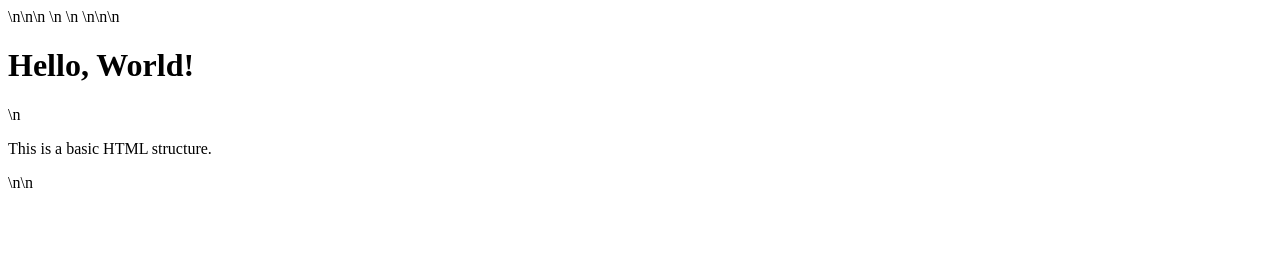
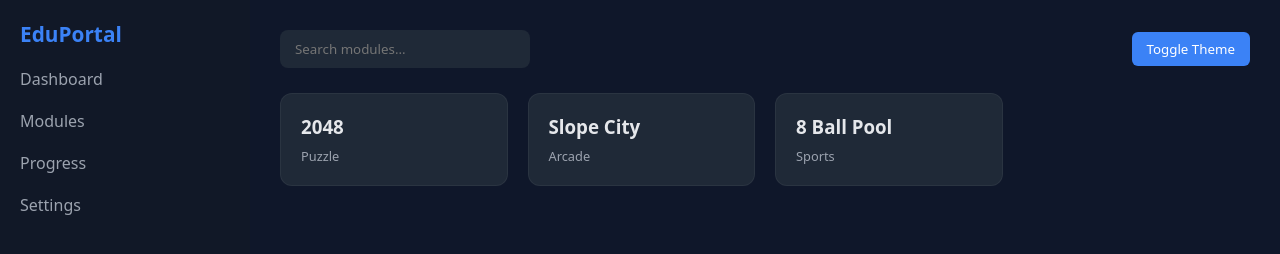
Before and after one commit to Goofyuncldtheone/learning-dashboard, a plain HTML site: page index.html in a window 1280 px wide. Drawn offline with Linux system fonts and the light colour scheme.

Commit message:
Create learning dashboard layout in index.html
Added a learning dashboard layout with sidebar, main content area, and game overlay functionality.

```diff
--- a/index.html
+++ b/index.html
@@ -1 +1,243 @@
-<!DOCTYPE html>\n<html lang="en">\n<head>\n    <meta charset="UTF-8">\n    <meta name="viewport" content="width=device-width, initial-scale=1.0">\n    <title>Document</title>\n</head>\n<body>\n    <h1>Hello, World!</h1>\n    <p>This is a basic HTML structure.</p>\n</body>\n</html>
+<!DOCTYPE html>
+<html lang="en">
+<head>
+<meta charset="UTF-8">
+<meta name="viewport" content="width=device-width, initial-scale=1.0">
+<title>Learning Dashboard</title>
+
+<style>
+:root {
+    --bg: #0f172a;
+    --sidebar: #111827;
+    --card: #1f2937;
+    --accent: #3b82f6;
+    --text: #e5e7eb;
+    --muted: #9ca3af;
+}
+
+body.light {
+    --bg: #f3f4f6;
+    --sidebar: #ffffff;
+    --card: #ffffff;
+    --text: #111827;
+    --muted: #6b7280;
+}
+
+* {
+    box-sizing: border-box;
+    margin: 0;
+    padding: 0;
+    font-family: system-ui, -apple-system, sans-serif;
+}
+
+body {
+    background: var(--bg);
+    color: var(--text);
+    display: flex;
+    height: 100vh;
+    overflow: hidden;
+}
+
+/* Sidebar */
+.sidebar {
+    width: 250px;
+    background: var(--sidebar);
+    padding: 20px;
+    display: flex;
+    flex-direction: column;
+    gap: 20px;
+}
+
+.logo {
+    font-size: 1.3rem;
+    font-weight: bold;
+    color: var(--accent);
+}
+
+.nav-item {
+    color: var(--muted);
+    cursor: pointer;
+    transition: 0.2s;
+}
+
+.nav-item:hover {
+    color: var(--text);
+}
+
+/* Main */
+.main {
+    flex: 1;
+    padding: 30px;
+    overflow-y: auto;
+}
+
+/* Top bar */
+.topbar {
+    display: flex;
+    justify-content: space-between;
+    align-items: center;
+    margin-bottom: 25px;
+}
+
+.search {
+    padding: 10px 15px;
+    border-radius: 8px;
+    border: none;
+    width: 250px;
+    background: var(--card);
+    color: var(--text);
+}
+
+.toggle {
+    cursor: pointer;
+    padding: 8px 15px;
+    background: var(--accent);
+    border-radius: 6px;
+    color: white;
+    border: none;
+}
+
+/* Grid */
+.grid {
+    display: grid;
+    grid-template-columns: repeat(auto-fill, minmax(220px, 1fr));
+    gap: 20px;
+}
+
+.card {
+    background: var(--card);
+    padding: 20px;
+    border-radius: 12px;
+    cursor: pointer;
+    transition: 0.25s ease;
+    border: 1px solid rgba(255,255,255,0.05);
+}
+
+.card:hover {
+    transform: translateY(-6px);
+    box-shadow: 0 10px 20px rgba(0,0,0,0.3);
+}
+
+.card h3 {
+    margin-bottom: 8px;
+}
+
+.category {
+    font-size: 0.8rem;
+    color: var(--muted);
+}
+
+/* Game Overlay */
+.overlay {
+    position: fixed;
+    inset: 0;
+    background: rgba(0,0,0,0.95);
+    display: none;
+    flex-direction: column;
+    z-index: 999;
+}
+
+.overlay-top {
+    padding: 10px;
+    display: flex;
+    justify-content: flex-end;
+}
+
+.close {
+    background: #ef4444;
+    border: none;
+    padding: 8px 15px;
+    border-radius: 6px;
+    color: white;
+    cursor: pointer;
+}
+
+iframe {
+    flex: 1;
+    border: none;
+}
+</style>
+</head>
+
+<body>
+
+<div class="sidebar">
+    <div class="logo">EduPortal</div>
+    <div class="nav-item">Dashboard</div>
+    <div class="nav-item">Modules</div>
+    <div class="nav-item">Progress</div>
+    <div class="nav-item">Settings</div>
+</div>
+
+<div class="main">
+    <div class="topbar">
+        <input class="search" id="search" placeholder="Search modules...">
+        <button class="toggle" onclick="toggleTheme()">Toggle Theme</button>
+    </div>
+
+    <div class="grid" id="grid"></div>
+</div>
+
+<div class="overlay" id="overlay">
+    <div class="overlay-top">
+        <button class="close" onclick="closeGame()">Exit</button>
+    </div>
+    <iframe id="frame"></iframe>
+</div>
+
+<script>
+const games = [
+    { name: "2048", category: "Puzzle", url: "https://sudoku-online.github.io/a7/2048-multitask/" },
+    { name: "Slope City", category: "Arcade", url: "https://htmlxm.github.io/h7/slope-city/" },
+    { name: "8 Ball Pool", category: "Sports", url: "https://sudoku-online.github.io/a8/8-ball-pool/" }
+];
+
+const grid = document.getElementById("grid");
+const frame = document.getElementById("frame");
+const overlay = document.getElementById("overlay");
+
+function renderGames(list) {
+    grid.innerHTML = "";
+    list.forEach(game => {
+        const card = document.createElement("div");
+        card.className = "card";
+        card.innerHTML = `
+            <h3>${game.name}</h3>
+            <div class="category">${game.category}</div>
+        `;
+        card.onclick = () => {
+            frame.src = game.url;
+            overlay.style.display = "flex";
+            localStorage.setItem("lastPlayed", game.name);
+        };
+        grid.appendChild(card);
+    });
+}
+
+document.getElementById("search").addEventListener("input", e => {
+    const value = e.target.value.toLowerCase();
+    const filtered = games.filter(g =>
+        g.name.toLowerCase().includes(value) ||
+        g.category.toLowerCase().includes(value)
+    );
+    renderGames(filtered);
+});
+
+function closeGame() {
+    overlay.style.display = "none";
+    frame.src = "";
+}
+
+function toggleTheme() {
+    document.body.classList.toggle("light");
+}
+
+document.addEventListener("keydown", e => {
+    if (e.key === "Escape") closeGame();
+});
+
+renderGames(games);
+</script>
+
+</body>
+</html>
```
